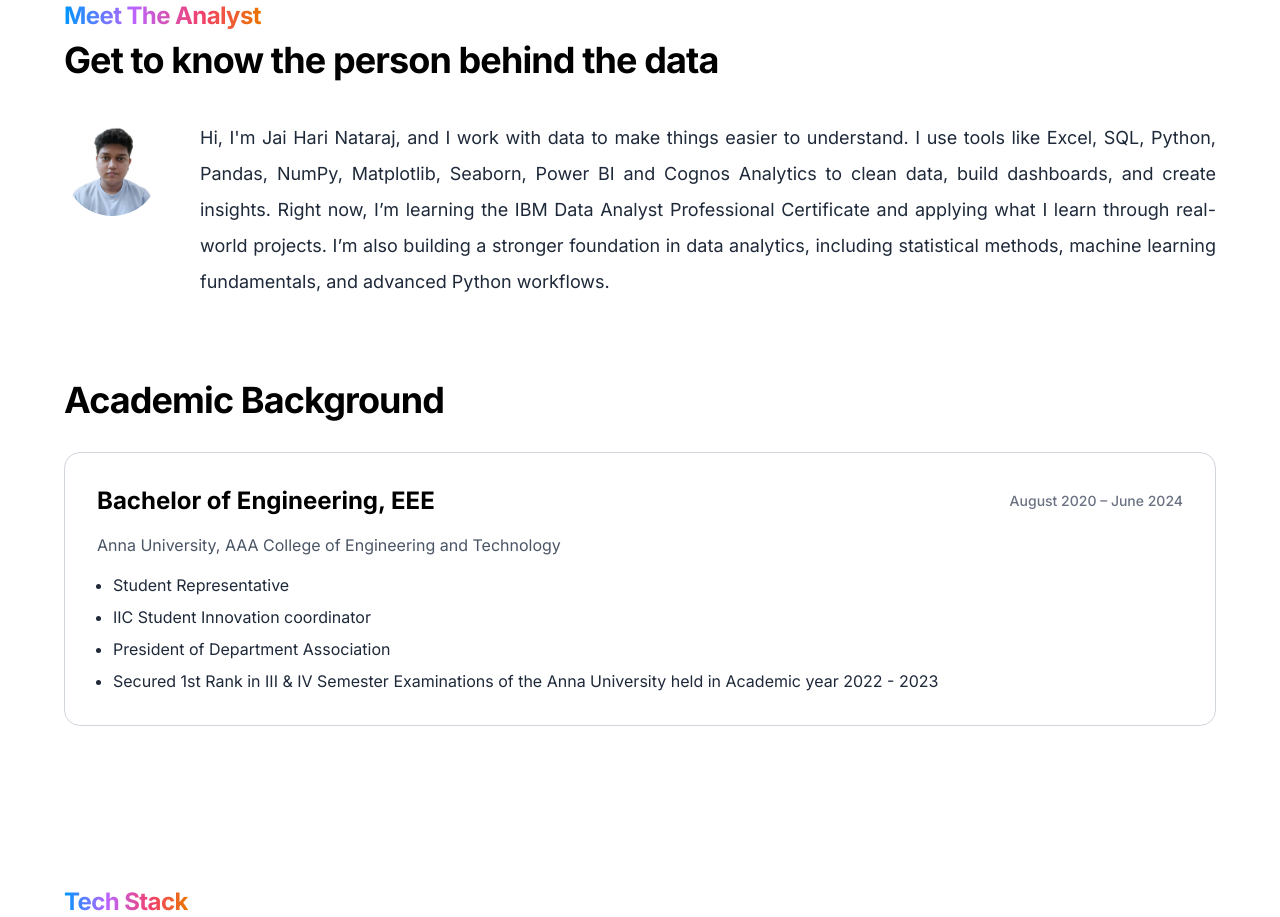
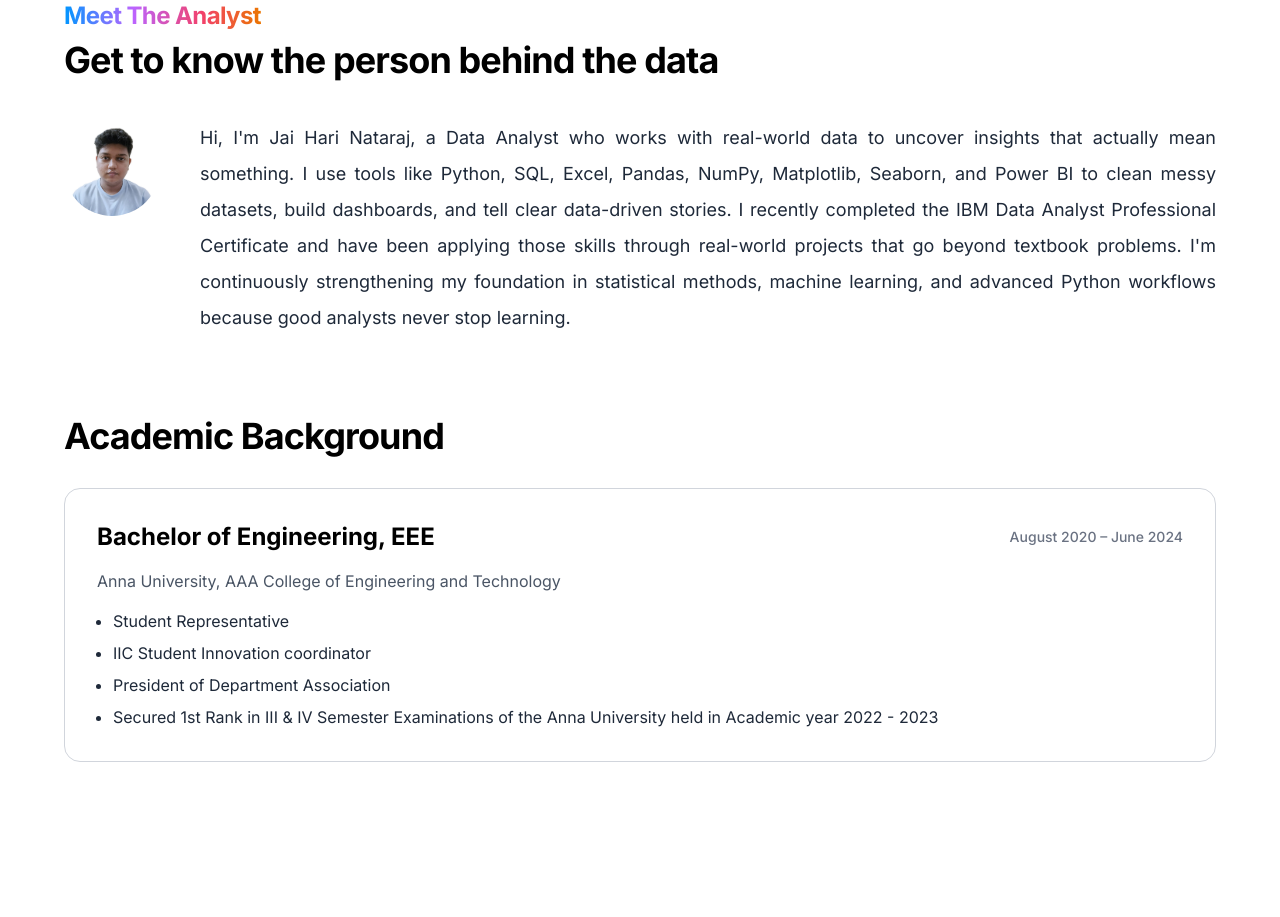
Before and after one commit to ijaihari/ds-portfolio, a React (Vite) app: page / in a window 1280 px wide. Shown: the part 880-1797 px from the top of the page. Built offline with nearby package versions, Linux system fonts and the light colour scheme.

Commit message:
updated resume and about section

```diff
--- a/src/pages/AboutSection.jsx
+++ b/src/pages/AboutSection.jsx
@@ -22,13 +22,11 @@ export function AboutSection() {
                 {/* ===== Profile Intro ===== */}
                 <ProfileIntro
                     imageSrc="/profile.png"
-                    description={`Hi, I'm Jai Hari Nataraj, and I work with data to make things easier to understand.
-                    I use tools like Excel, SQL, Python, Pandas, NumPy, Matplotlib, Seaborn, Power BI and Cognos Analytics
-                    to clean data, build dashboards, and create insights.
-
-                    Right now, I’m learning the IBM Data Analyst Professional Certificate and applying what I learn through real-world projects.
-
-                    I’m also building a stronger foundation in data analytics, including statistical methods, machine learning fundamentals, and advanced Python workflows.`}
+                    description={`
+                        Hi, I'm Jai Hari Nataraj, a Data Analyst who works with real-world data to uncover insights that actually mean something. I use tools like Python, SQL, Excel, Pandas, NumPy, Matplotlib, Seaborn, and Power BI to clean messy datasets, build dashboards, and tell clear data-driven stories.
+                        I recently completed the IBM Data Analyst Professional Certificate and have been applying those skills through real-world projects that go beyond textbook problems.
+                        I'm continuously strengthening my foundation in statistical methods, machine learning, and advanced Python workflows because good analysts never stop learning.
+                        `}
                 />
 
                 {/* ===== Professional Journey ===== */}
```
Also changed, not shown: 1 other file (tests, documents, lock files or other folders).
